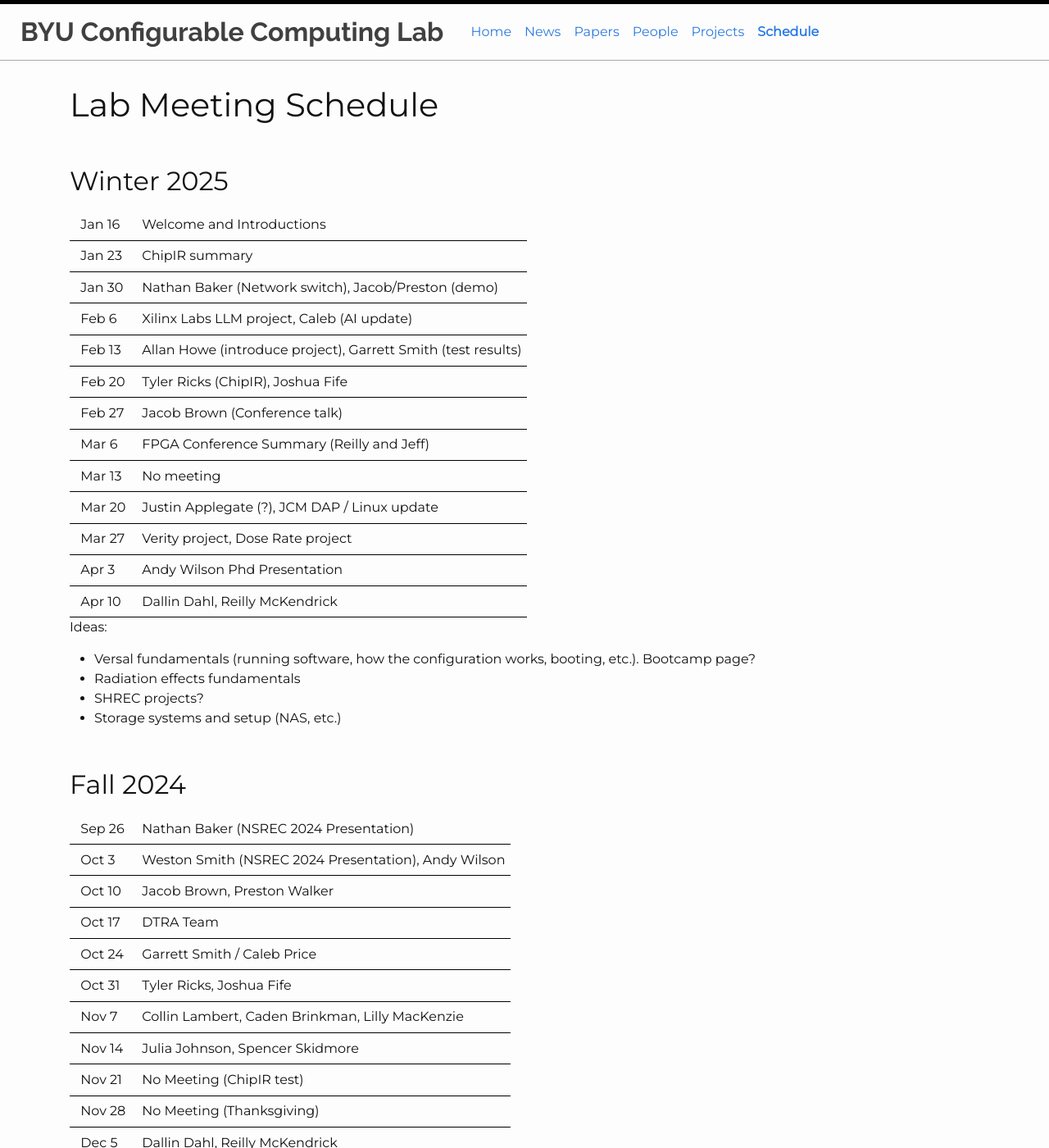
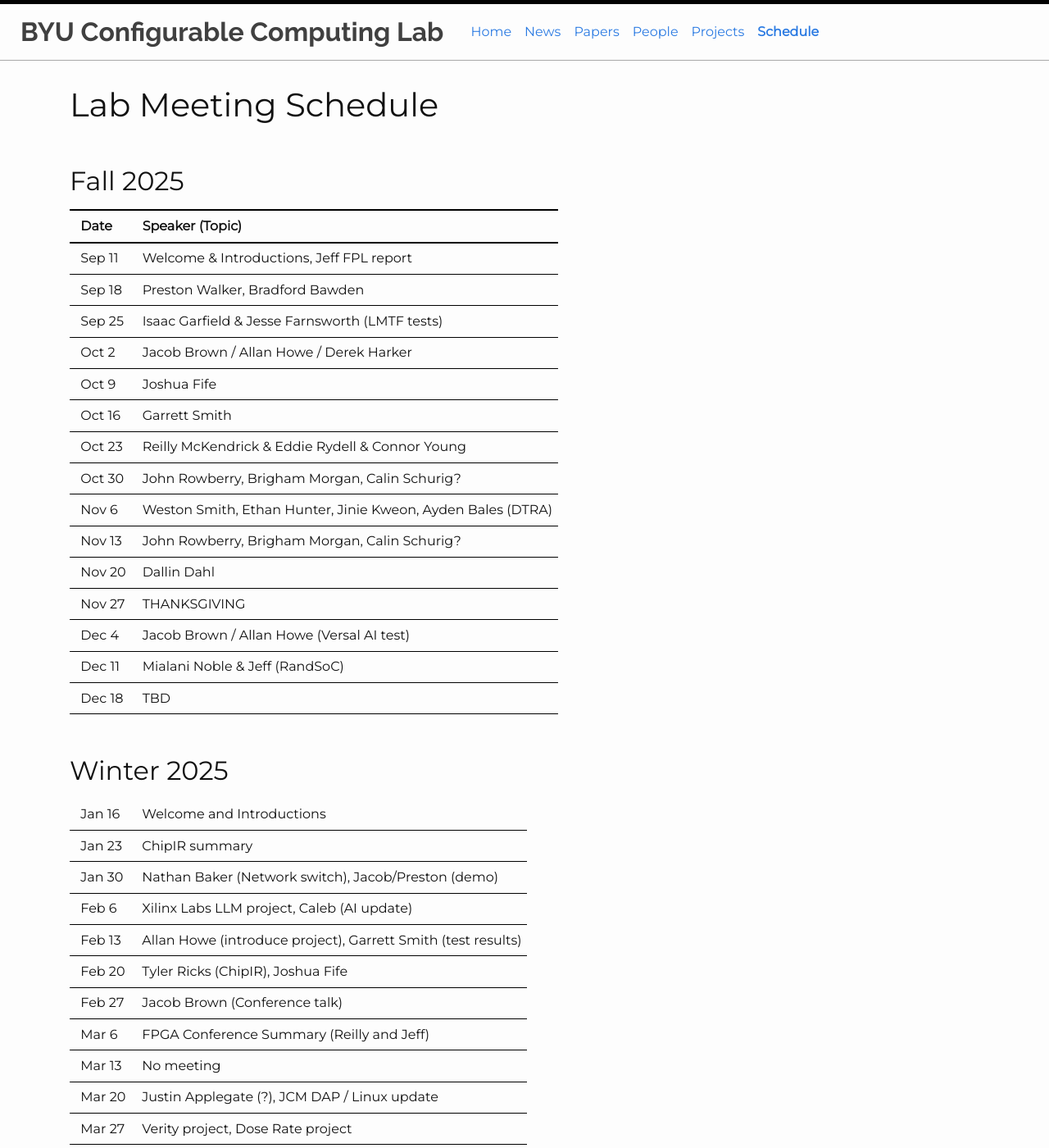
Before and after one commit to byuccl/byuccl.github.io, a Jekyll site: the page built from pages/schedule.md, in a window 1280 px wide and 1400 px high. Shown: the whole window at 82% size. Built offline with Jekyll 4.4.1, drawn with Linux system fonts in a browser that asks for light colours; nearby versions of some CDN libraries.

Commit message:
fall 2025 schedule

```diff
--- a/pages/schedule.md
+++ b/pages/schedule.md
@@ -4,6 +4,26 @@ title: Schedule
 ---
 
 # Lab Meeting Schedule
+
+## Fall 2025
+
+| Date | Speaker (Topic) |
+|------|-----------------|
+| Sep 11 | Welcome & Introductions, Jeff FPL report
+| Sep 18 | Preston Walker, Bradford Bawden
+| Sep 25 | Isaac Garfield & Jesse Farnsworth (LMTF tests)
+| Oct 2  | Jacob Brown / Allan Howe / Derek Harker
+| Oct 9  | Joshua Fife
+| Oct 16 | Garrett Smith
+| Oct 23 | Reilly McKendrick & Eddie Rydell & Connor Young
+| Oct 30 | John Rowberry, Brigham Morgan, Calin Schurig?
+| Nov 6  | Weston Smith, Ethan Hunter, Jinie Kweon, Ayden Bales (DTRA)
+| Nov 13 | John Rowberry, Brigham Morgan, Calin Schurig?
+| Nov 20 | Dallin Dahl
+| Nov 27 | THANKSGIVING |
+| Dec 4  | Jacob Brown / Allan Howe (Versal AI test)
+| Dec 11 | Mialani Noble & Jeff (RandSoC)
+| Dec 18 | TBD
 
 ## Winter 2025
 
```
